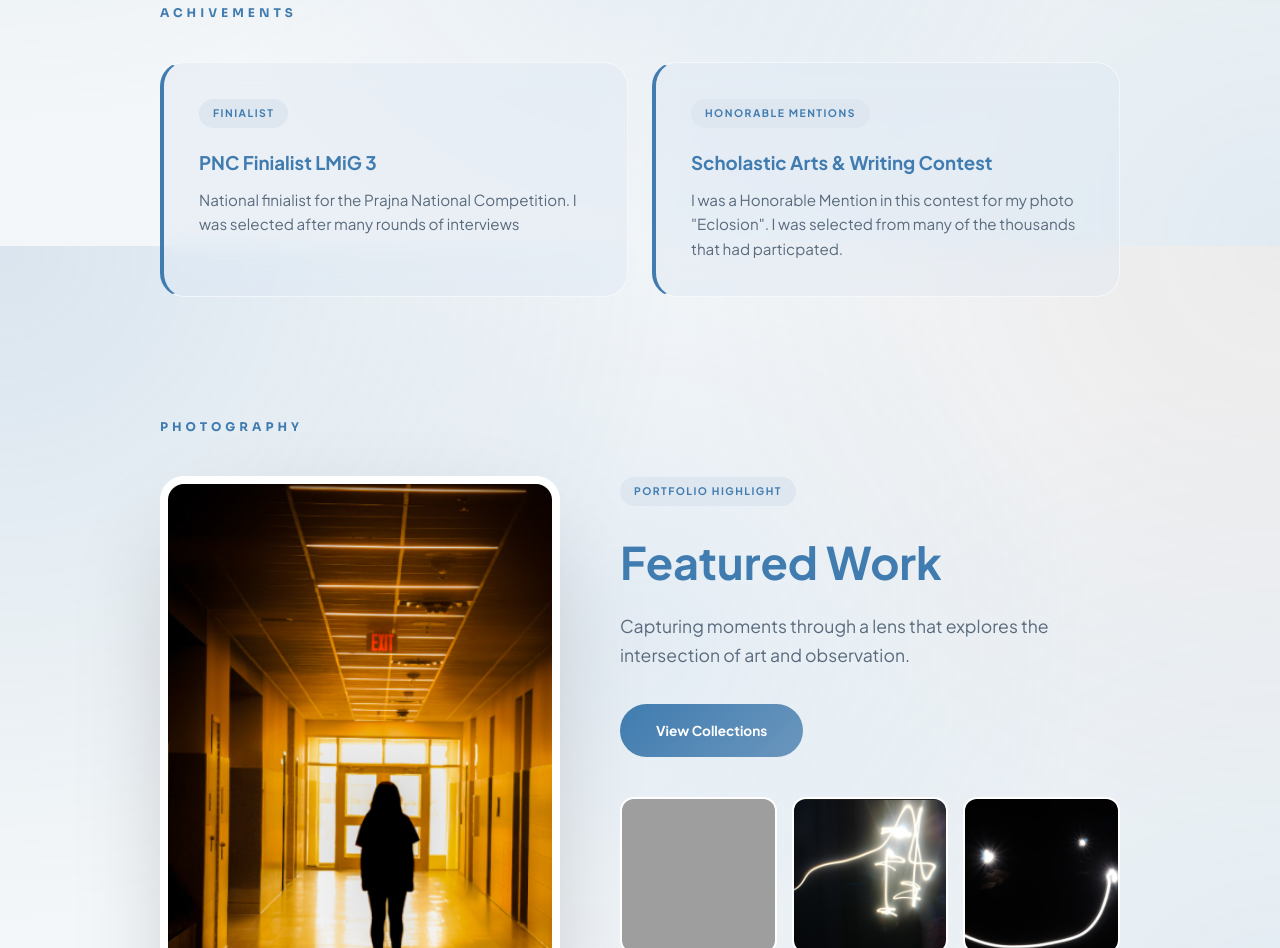
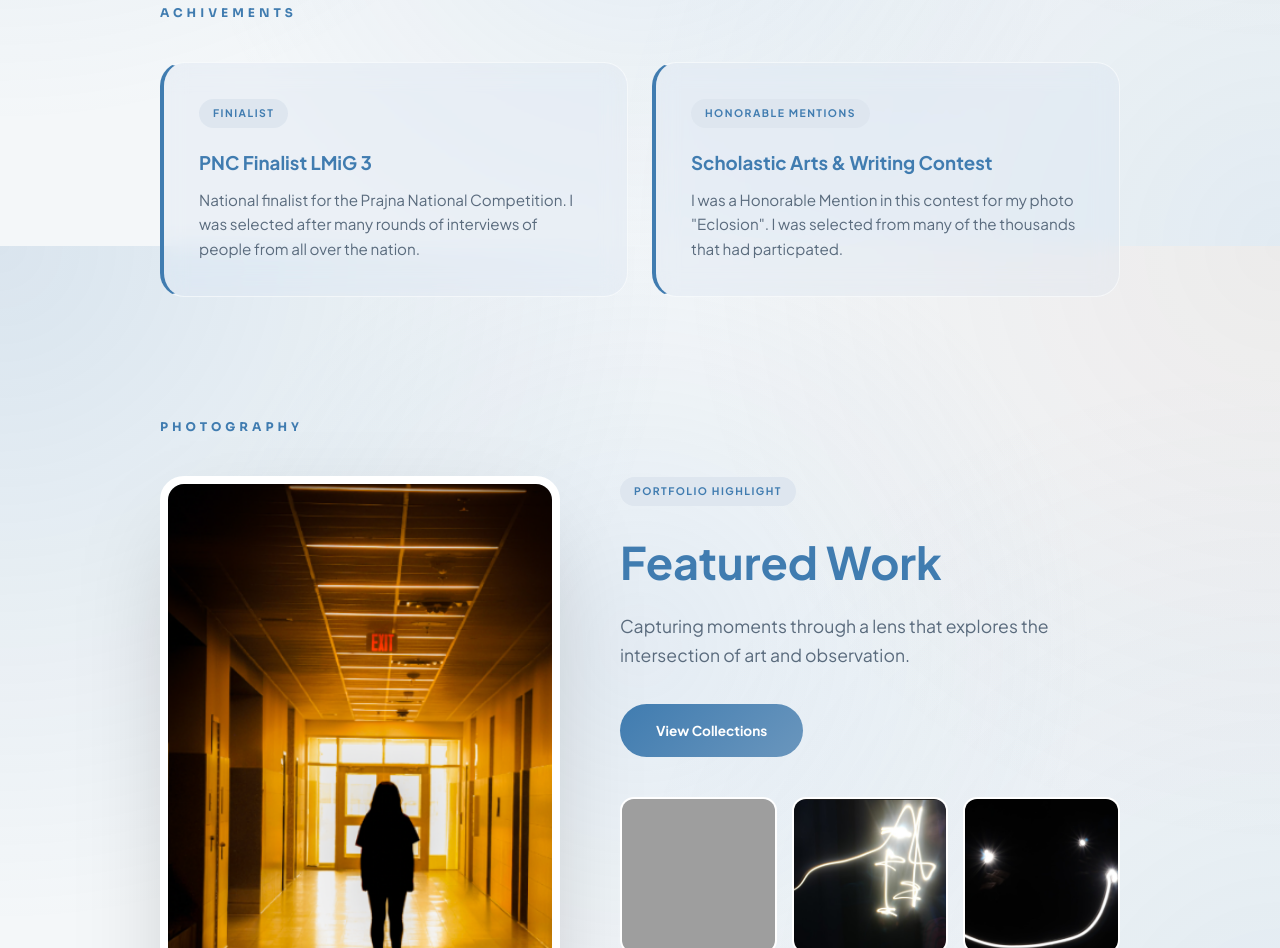
Before and after one commit to SriyanKandalai/Sriyan-Kandalai-Portifolio, a plain HTML site: page index.html in a window 1280 px wide. Shown: the part 1354-2302 px from the top of the page. Drawn offline with Linux system fonts and the light colour scheme; grey boxes are pictures that could not be loaded.

Commit message:
index.html

```diff
--- a/index.html
+++ b/index.html
@@ -227,8 +227,8 @@
       <div class="grid">
         <div class="glass-card activity-card reveal">
           <span class="badge">Finialist</span>
-          <h3 style="color: var(--steel-blue);">PNC Finialist LMiG 3</h3>
-          <p style="color:var(--muted); font-size:0.95rem; margin-top:10px;">National finialist for the Prajna National Competition. I was selected after many rounds of interviews</p>
+          <h3 style="color: var(--steel-blue);">PNC Finalist LMiG 3</h3>
+          <p style="color:var(--muted); font-size:0.95rem; margin-top:10px;">National finalist for the Prajna National Competition. I was selected after many rounds of interviews of people from all over the nation.</p>
         </div>
         <div class="glass-card activity-card reveal">
           <span class="badge">Honorable Mentions</span>
```
